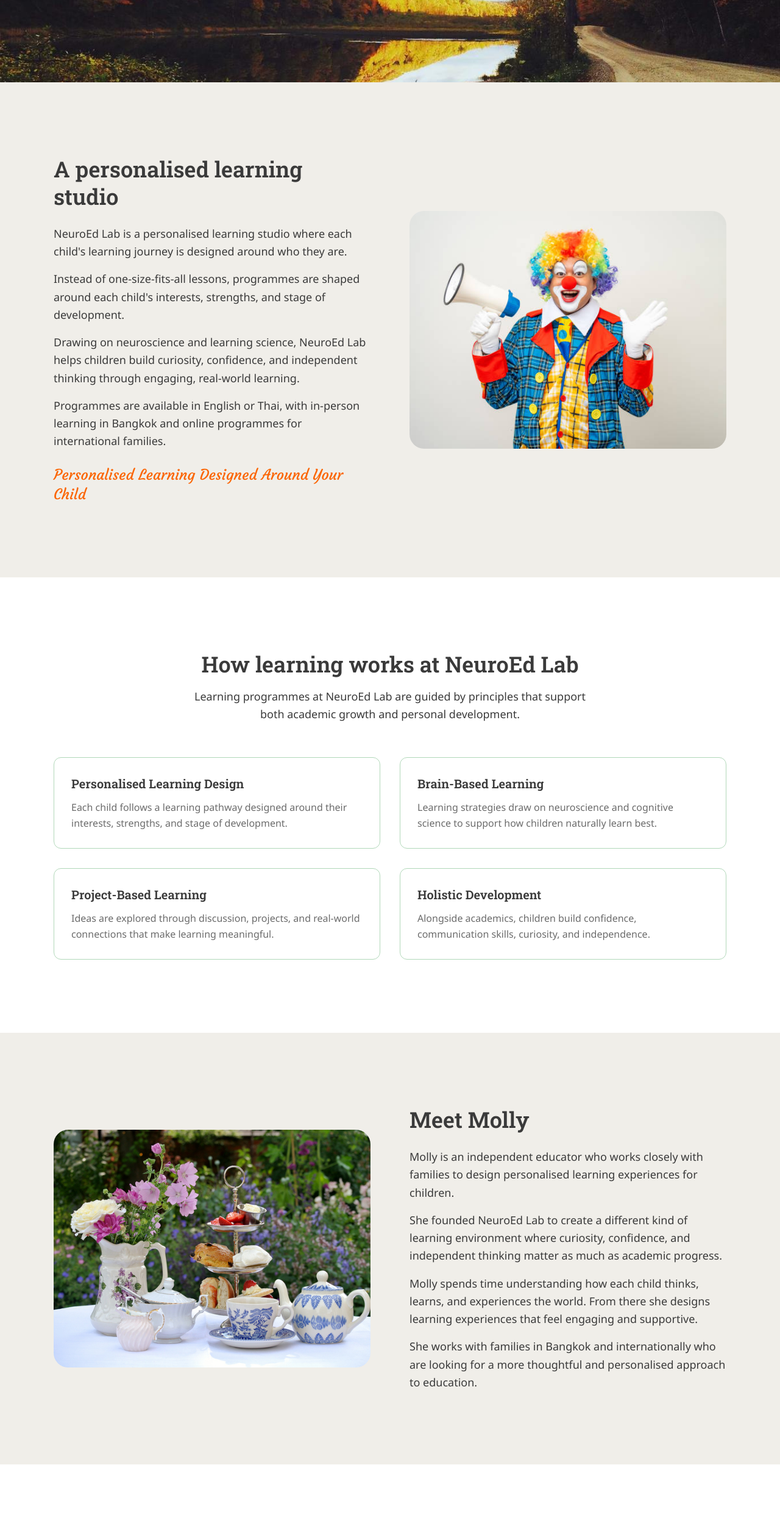
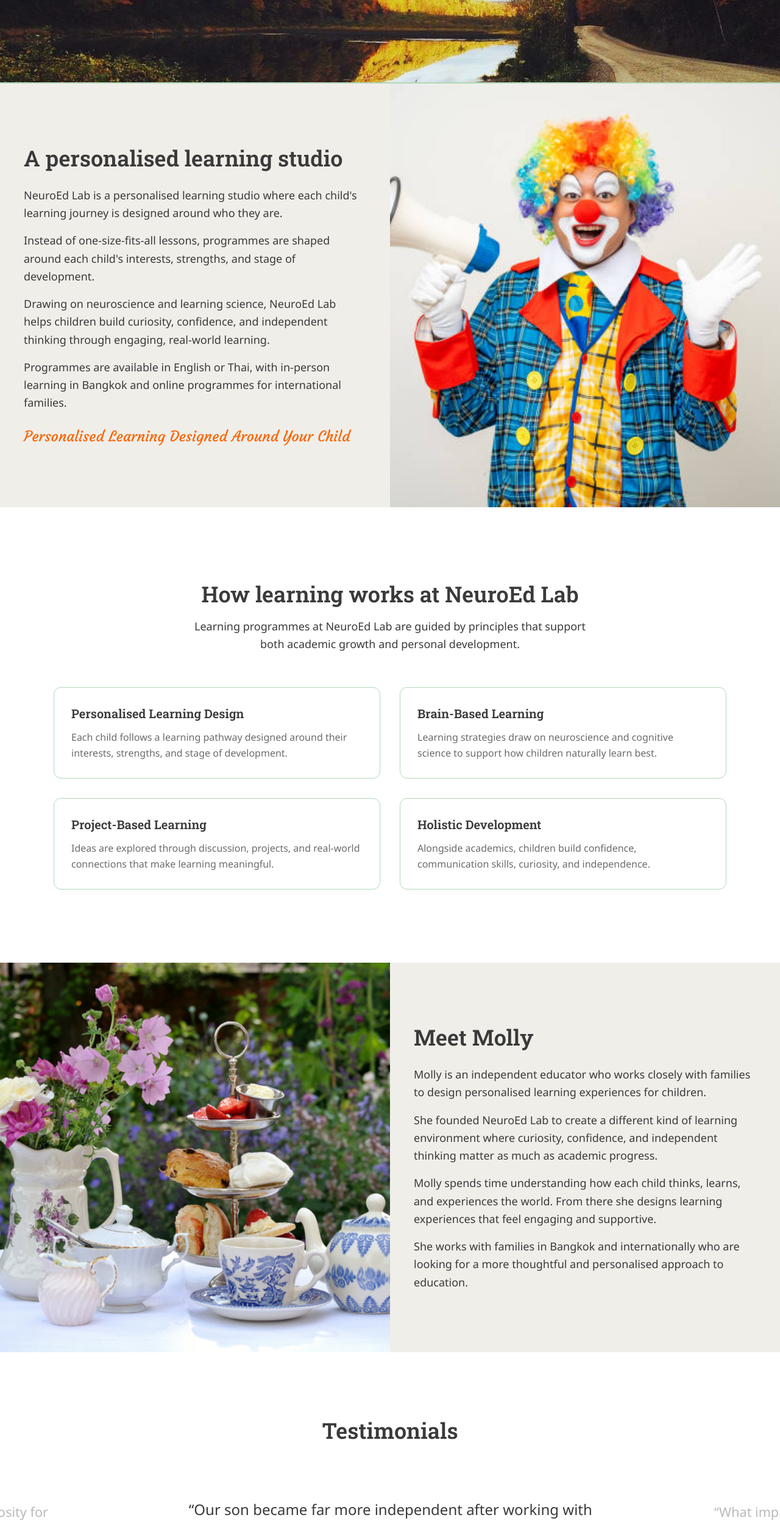
Before and after one commit to mollilyn/neuroedlab-website, a Next.js app: page / in a window 1280 px wide. Shown: the part 840-3343 px from the top of the page at 61% size. Built offline with nearby package versions, Linux system fonts and the light colour scheme; no server answers.

Commit message:
Final changes - 1st version complete

```diff
--- a/src/components/AboutMolly.tsx
+++ b/src/components/AboutMolly.tsx
@@ -20,15 +20,25 @@ export default function AboutMolly() {
   return (
     <section
       id="molly"
-      className="pt-0 pb-12 md:py-24 lg:py-[120px]"
+      className="pt-0 pb-12 md:pt-0 md:pb-0"
       style={{ backgroundColor: "var(--color-alt-background)" }}
     >
-      <div className="mx-auto grid max-w-[1200px] grid-cols-1 items-center gap-6 px-4 md:grid-cols-2 md:gap-16 md:px-9 lg:px-12">
+      {/*
+        Mobile:  stacked container — full-width image then text
+        Desktop: full-viewport-width two-column grid — image left | text right
+      */}
+      <div className="
+        mx-auto max-w-[1200px] px-4 grid grid-cols-1 gap-6 items-center
+        md:max-w-none md:mx-0 md:px-0 md:grid-cols-[50%_50%] md:gap-0 md:items-stretch
+      ">
 
-        {/* Image — full-width divider on mobile (top of section), contained card on desktop */}
+        {/* Image — full-width divider on mobile (top) | full-height side image on desktop (left) */}
         <motion.div
           {...fadeUp(0.1)}
-          className="relative -mx-4 w-screen h-[283px] overflow-hidden rounded-none md:mx-0 md:w-full md:h-auto md:aspect-[4/3] md:rounded-[24px]"
+          className="
+            relative -mx-4 w-screen h-[283px] overflow-hidden rounded-none
+            md:mx-0 md:w-full md:h-full md:rounded-none
+          "
         >
           <Image
             src="/images/molly-portrait.jpg"
@@ -38,8 +48,13 @@ export default function AboutMolly() {
           />
         </motion.div>
 
-        {/* Text content – right on desktop, bottom on mobile */}
-        <div className="flex flex-col gap-6">
+        {/* Text column — padded on desktop, content capped at 640px */}
+        <div className="
+          flex items-center justify-start
+          md:px-[45px] md:py-[80px]
+          lg:px-[39px] lg:py-[100px]
+        ">
+          <div className="flex w-full max-w-[640px] flex-col gap-6">
             <motion.h2
               {...fadeUp(0)}
               className="font-headline-en text-3xl font-semibold leading-tight text-[var(--color-text)] md:text-4xl"
@@ -59,6 +74,7 @@ export default function AboutMolly() {
               ))}
             </div>
           </div>
+        </div>
 
       </div>
     </section>
--- a/src/components/AboutNeuroEd.tsx
+++ b/src/components/AboutNeuroEd.tsx
@@ -21,13 +21,25 @@ export default function AboutNeuroEd() {
   return (
     <section
       id="neuroedlab"
-      className="pt-10 pb-0 md:py-24 lg:py-[120px]"
+      className="pt-10 pb-0 md:pt-0 md:pb-0"
       style={{ backgroundColor: "var(--color-alt-background)" }}
     >
-      <div className="mx-auto grid max-w-[1200px] grid-cols-1 items-center gap-8 px-4 md:grid-cols-2 md:gap-16 md:px-9 lg:px-12">
+      {/*
+        Mobile:  stacked container — text then full-width image
+        Desktop: full-viewport-width two-column grid — text left | image right
+      */}
+      <div className="
+        mx-auto max-w-[1200px] px-4 grid grid-cols-1 gap-8 items-center
+        md:max-w-none md:mx-0 md:px-0 md:grid-cols-[50%_50%] md:gap-0 md:items-stretch
+      ">
 
-        {/* Text content */}
-        <div className="flex flex-col gap-6">
+        {/* Text column — padded on desktop, content capped at 640px */}
+        <div className="
+          flex items-center justify-end
+          md:px-[45px] md:py-[80px]
+          lg:px-[39px] lg:py-[100px]
+        ">
+          <div className="flex w-full max-w-[640px] flex-col gap-6">
             <motion.h2
               {...fadeUp(0)}
               className="font-headline-en text-3xl font-semibold leading-tight text-[var(--color-text)] md:text-4xl"
@@ -54,11 +66,15 @@ export default function AboutNeuroEd() {
               {content.tagline}
             </motion.p>
           </div>
+        </div>
 
-        {/* Image — full-width divider on mobile, contained card on desktop */}
+        {/* Image — full-width divider on mobile | full-height side image on desktop */}
         <motion.div
           {...fadeUp(0.2)}
-          className="relative -mx-4 w-screen h-[283px] overflow-hidden rounded-none md:mx-0 md:w-full md:h-auto md:aspect-[4/3] md:rounded-[24px]"
+          className="
+            relative -mx-4 w-screen h-[283px] overflow-hidden rounded-none
+            md:mx-0 md:w-full md:h-full md:rounded-none
+          "
         >
           <Image
             src="/images/neuroedlab.jpg"
--- a/src/components/Hero.tsx
+++ b/src/components/Hero.tsx
@@ -111,6 +111,9 @@ export default function Hero() {
           />
         </motion.div>
       </motion.div>
+
+      {/* Sage divider — separates hero image from next section */}
+      <div className="w-screen" style={{ height: "2px", backgroundColor: "var(--color-primary)" }} />
     </section>
   );
 }
```
Lines whose indentation alone changed are shown as unchanged.
